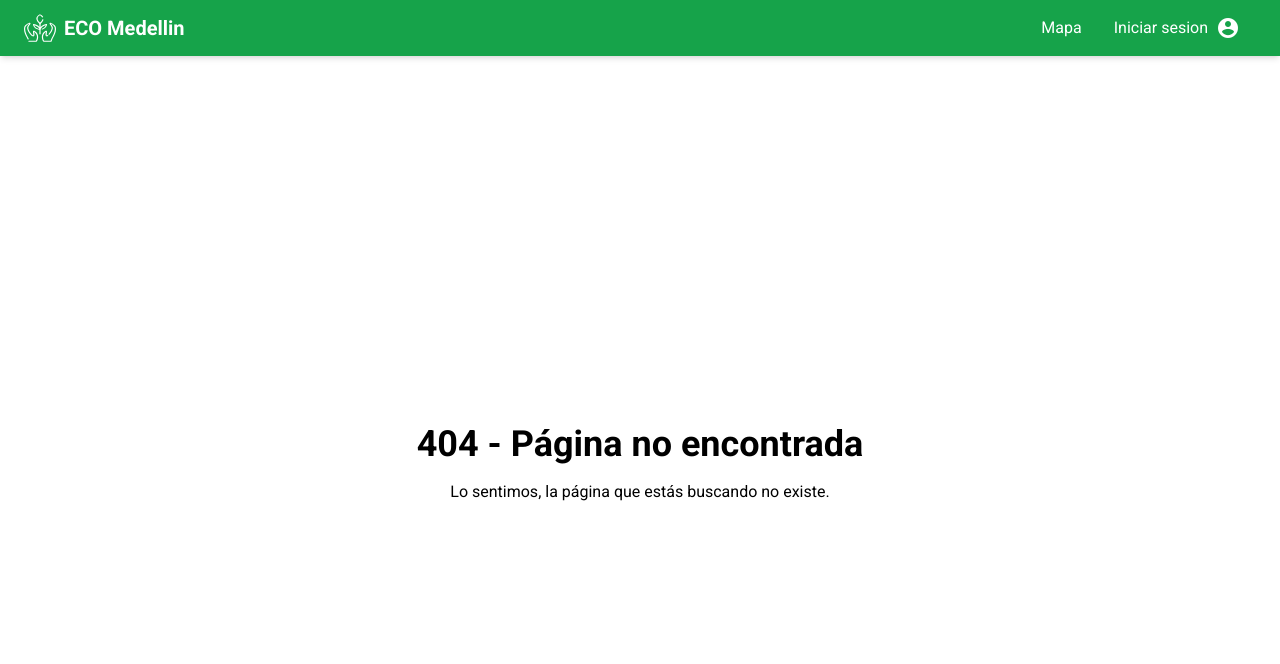
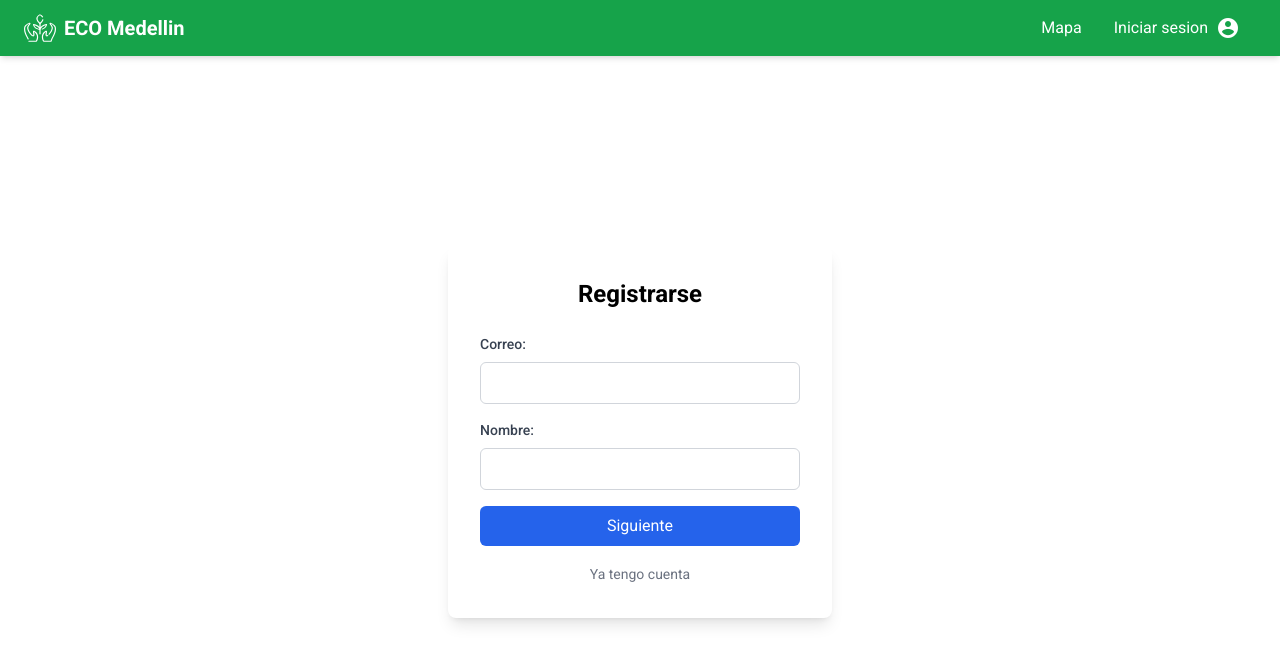
Before and after one commit to JaiderValencia/ecopuntos, a React (Vite) app in the folder frontend/: page /registro in a window 1280 px wide. Before the commit this address had no page. Shown: the top 664 px of the page. Built offline with nearby package versions, Linux system fonts and the light colour scheme.

Commit message:
Subo pagina de registro

```diff
--- a/frontend/src/App.tsx
+++ b/frontend/src/App.tsx
@@ -5,6 +5,7 @@ import PageNotFound from './pages/error/404'
 import Home from './pages/home'
 import Login from './pages/login'
 import { Routes, Route } from 'react-router-dom'
+import RegisterPage from './pages/register'
 
 function App() {
   return (
@@ -16,6 +17,7 @@ function App() {
           //grupo de rutas públicas
           <Route element={<PublicRoute />}>
             <Route path='/login' element={<Login />} />
+            <Route path='/registro' element={<RegisterPage />} />
           </Route>
 
           //grupo de rutas privadas
--- a/frontend/src/components/input/texts/index.tsx
+++ b/frontend/src/components/input/texts/index.tsx
@@ -1,12 +1,12 @@
-import type { InputProps } from '../../../interfaces/login/InputProps'
+import type { InputProps } from '../../../interfaces/inputComponent/InputProps'
 
-function InputComponent({ label, inputType: type, inputPlaceholder: placeholder, inputId: id, inputName: name }: InputProps) {
+function InputComponent({ label, inputType: type, inputPlaceholder: placeholder, inputId: id, inputName, divClassName, inputClassName }: InputProps) {
     return (
-        <div className="mb-4">
-            <label className="block text-gray-700 text-sm font-medium mb-2 sr-only" htmlFor={id}>{label}</label>
+        <div className={`mb-4 ${divClassName}`}>
+            <label className="block text-gray-700 text-sm font-medium mb-2" htmlFor={id}>{label}</label>
             <input
-                className="w-full px-4 py-2 border border-gray-300 rounded-md focus:outline-none focus:ring-2 focus:ring-blue-500"
-                id={id} name={name} placeholder={placeholder} type={type} />
+                className={`w-full px-4 py-2 border border-gray-300 rounded-md focus:outline-none focus:ring-2 focus:ring-blue-500 ${inputClassName}`}
+                id={id} name={inputName} placeholder={placeholder} type={type} />
         </div>
     )
 }
--- a/frontend/src/interfaces/login/InputProps.ts
+++ b/frontend/src/interfaces/inputComponent/InputProps.ts
@@ -3,5 +3,7 @@ export interface InputProps {
     inputType: string
     inputPlaceholder?: string
     inputId: string
-    inputName: string
+    inputName: string,
+    divClassName?: string,
+    inputClassName?: string,
 }
--- /dev/null
+++ b/frontend/src/interfaces/register/inputsSteps.ts
@@ -0,0 +1,6 @@
+import type { InputProps } from '../inputComponent/InputProps'
+
+export interface InputsSteps {
+    stepOne: InputProps[]
+    stepTwo: InputProps[]
+}
--- a/frontend/src/pages/login/index.tsx
+++ b/frontend/src/pages/login/index.tsx
@@ -1,20 +1,19 @@
+import { NavLink } from 'react-router-dom'
 import FlexCenter from '../../components/flexCenter'
 import InputComponent from '../../components/input/texts'
-import type { InputProps } from '../../interfaces/login/InputProps'
+import type { InputProps } from '../../interfaces/inputComponent/InputProps'
 
 const inputsLogin: InputProps[] = [{
-    label: 'Correo Electronico',
+    label: 'Correo:',
     inputType: 'email',
     inputId: 'email',
     inputName: 'email',
-    inputPlaceholder: 'Correo Electronico'
 },
 {
-    label: 'Contraseña',
+    label: 'Contraseña:',
     inputType: 'password',
     inputId: 'password',
     inputName: 'password',
-    inputPlaceholder: 'Contraseña'
 }
 ]
 
@@ -33,7 +32,7 @@ function Login() {
                         type="button">Iniciar sesion</button>
                 </form>
                 <div className="text-center mt-4">
-                    <a className="text-gray-500 hover:text-blue-600 text-sm" href="#">Registrarse</a>
+                    <NavLink className="text-gray-500 hover:text-blue-600 text-sm" to="/registro">Registrarse</NavLink>
                 </div>
             </div>
         </FlexCenter>
--- /dev/null
+++ b/frontend/src/pages/register/index.tsx
@@ -0,0 +1,103 @@
+import { useState } from 'react'
+import Card from '../../components/card'
+import FlexCenter from '../../components/flexCenter'
+import InputComponent from '../../components/input/texts'
+import type { InputsSteps } from '../../interfaces/register/inputsSteps'
+import { NavLink } from 'react-router-dom'
+
+const inputsRegister: InputsSteps = {
+    stepOne: [{
+        inputId: 'correo',
+        inputName: 'correo',
+        inputType: 'email',
+        label: 'Correo:',
+    },
+    {
+        inputId: 'nombre',
+        inputName: 'nombre',
+        inputType: 'text',
+        label: 'Nombre:',
+    }],
+    stepTwo: [{
+        inputId: 'apellido',
+        inputName: 'apellido',
+        inputType: 'text',
+        label: 'Apellido:',
+    },
+    {
+        inputId: 'direccion',
+        inputName: 'direccion',
+        inputType: 'text',
+        label: 'Direccion:',
+    }, {
+        inputId: 'telefono',
+        inputName: 'telefono',
+        inputType: 'tel',
+        label: 'Telefono celular:',
+    },
+    {
+        inputId: 'documento',
+        inputName: 'documento',
+        inputType: 'text',
+        label: 'identificacion:',
+    }, {
+        inputId: 'password',
+        inputName: 'password',
+        inputType: 'password',
+        label: 'Contraseña:',
+    }]
+}
+
+function RegisterPage() {
+    const [step, setStep] = useState(1)
+
+    const nextStep = () => {
+        setStep(prevStep => prevStep + 1)
+    }
+
+    const prevStep = () => {
+        setStep(prevStep => prevStep - 1)
+    }
+
+    return (
+        <FlexCenter>
+            <Card className='bg-white p-8 rounded-lg shadow-lg w-full max-w-sm'>
+                <h2 className="text-2xl font-bold text-center mb-6">Registrarse</h2>
+                <form>
+
+                    {/* primera etapa */}
+                    <div className={`${step === 1 ? 'block' : 'hidden'}`}>
+
+                        {inputsRegister.stepOne.map(input => (
+                            <InputComponent key={input.inputId} {...input} />
+                        ))}
+
+                        <button className="w-full bg-blue-600 text-white py-2 rounded-md hover:bg-blue-700 transition duration-300"
+                            type="button" onClick={nextStep}>Siguiente</button>
+
+                        <div className="text-center mt-4">
+                            <NavLink className="text-gray-500 hover:text-blue-600 text-sm" to="/login">Ya tengo cuenta</NavLink>
+                        </div>
+                    </div>
+
+                    {/* segunda etapa */}
+                    <div className={`${step === 2 ? 'block' : 'hidden'} grid grid-cols-2 grid-rows-3 gap-[8px]`}>
+                        {inputsRegister.stepTwo.map((input, index) => (
+                            <InputComponent divClassName={index == inputsRegister.stepTwo.length - 1 ? 'col-span-2' : ''} key={input.inputId} {...input} />
+                        ))}
+                    </div>
+
+                    <div className={`${step === 2 ? 'block' : 'hidden'} flex gap-3`}>
+                        <button className="w-full bg-rose-600 text-white py-2 rounded-md hover:bg-rose-700 transition duration-300"
+                            type="button" onClick={prevStep}>Anterior</button>
+
+                        <button className="w-full bg-blue-600 text-white py-2 rounded-md hover:bg-blue-700 transition duration-300"
+                            type="button">Registrarse</button>
+                    </div>
+                </form>
+            </Card>
+        </FlexCenter>
+    )
+}
+
+export default RegisterPage
```
